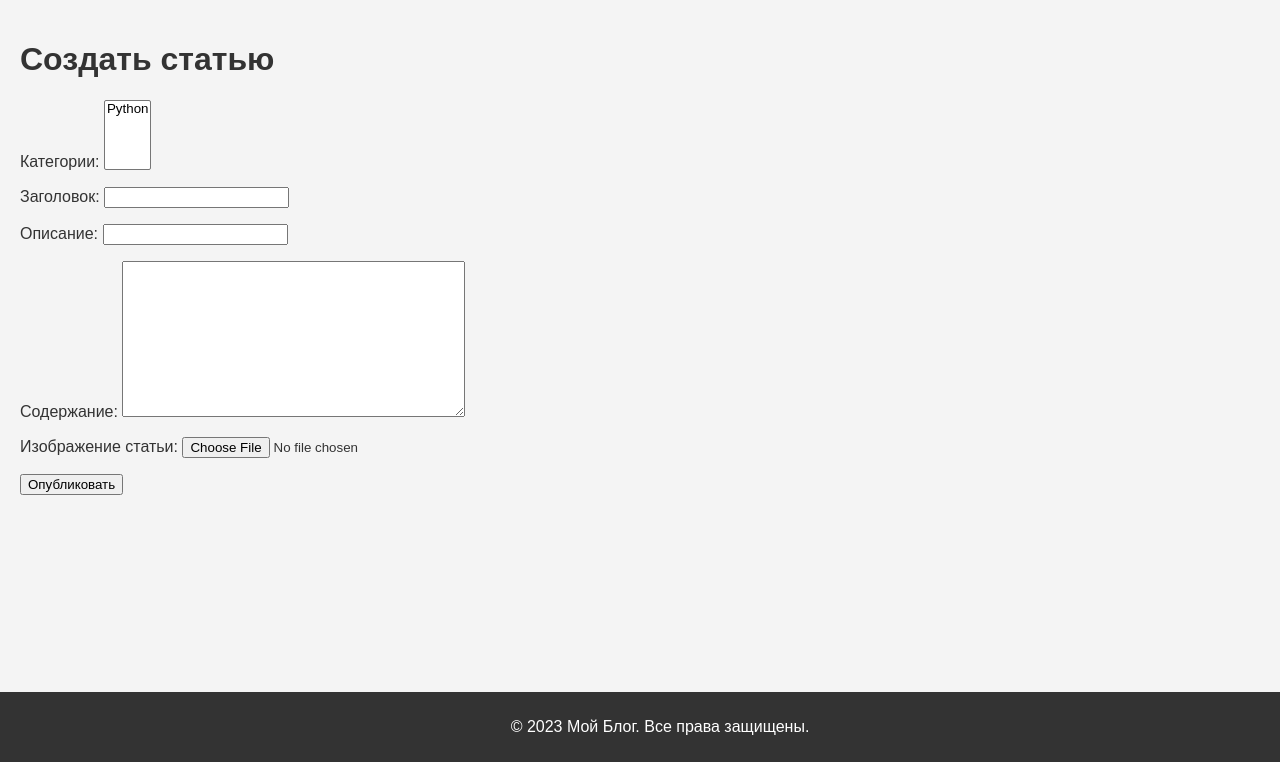
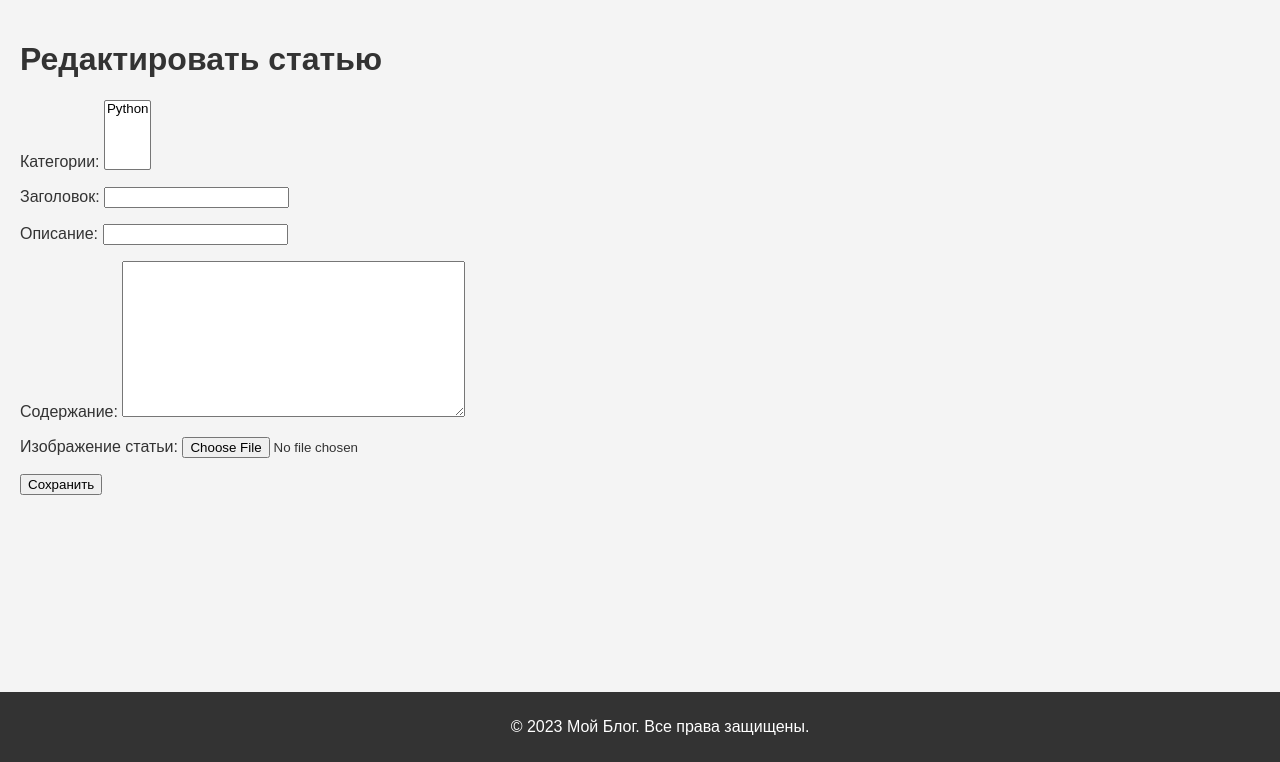
Before and after one commit to SolioKyaiz/mini_project, a Django app: template templates/blog/post_edit.html in a window 1280 px wide. Shown: the part 38-800 px from the top of the page. Run offline with Django 5.2, Linux system fonts and the light colour scheme; the template is opened without the code that fills it: values that come from a table or form of the project are taken from there, others are empty; data comes from the database, SQL or seed files in the repository.

Commit message:
version2

```diff
--- a/templates/blog/post_edit.html
+++ b/templates/blog/post_edit.html
@@ -1,12 +1,12 @@
 {% extends 'base.html' %}
-{% block title %} Создать статью {% endblock title%}
+{% block title %} Редактировать статью {% endblock title%}
 {% block content%}
 <div class = "create-post-container">
-    <h1>Создать статью </h1>
-    <form method="post" action="{% url 'blog:post-create'%}" enctype="multipart/form-data">
+    <h1>Редактировать статью </h1>
+    <form method="post" action="{% url 'blog:post-edit'%}" enctype="multipart/form-data">
         {% csrf_token %}
         {{ form.as_p }}
-        <button type="submit" class="submit-btn">Опубликовать</button>
+        <button type="submit" class="submit-btn">Сохранить</button>
 
     </form>
 </div>
```
Also changed, not shown: templates/blog/index.html (+5 -3 lines).
